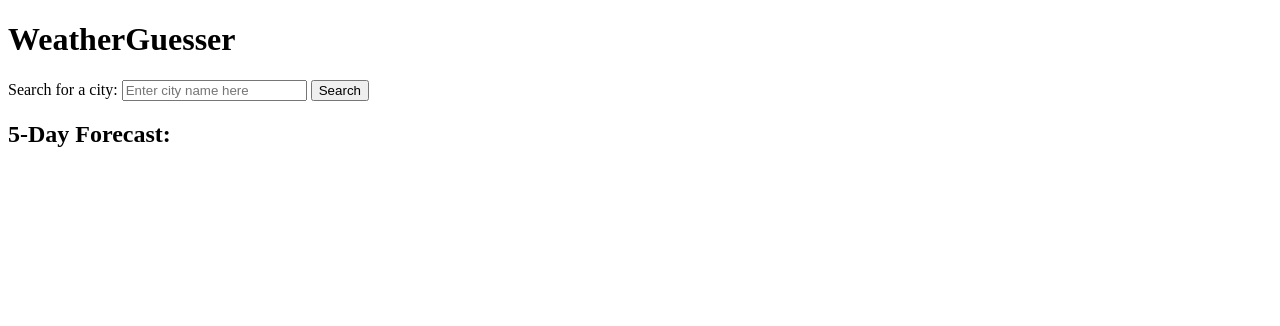
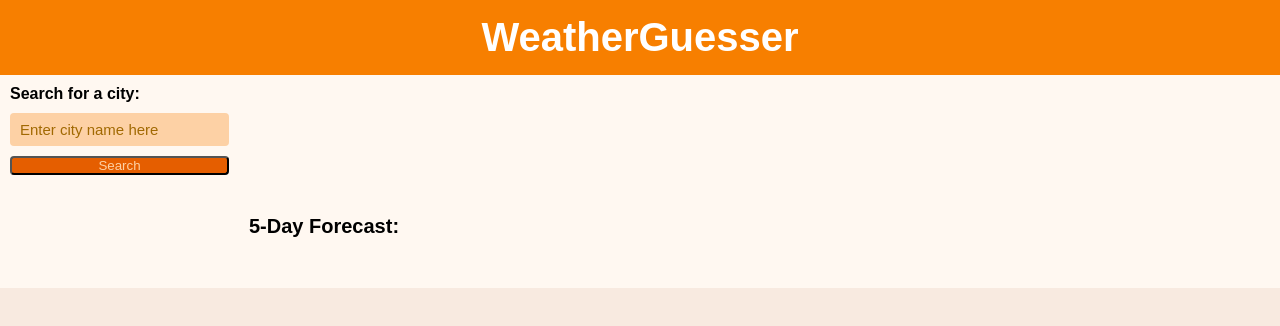
Before and after one commit to derricn2/WeatherGuesser, a plain HTML site: page index.html in a window 1280 px wide. Drawn offline with Linux system fonts and the light colour scheme.

Commit message:
added css styling to webpage

```diff
--- a/assets/css/style.css
+++ b/assets/css/style.css
@@ -0,0 +1,89 @@
+/* Reset default styles */
+* {
+    margin: 0;
+    padding: 0;
+    box-sizing: border-box;
+  }
+
+  body {
+    font-family: Arial, Helvetica, sans-serif;
+    background-color: #f8eae0;
+  }
+
+  header {
+    background-color: #f77f00;
+    color: white;
+    padding: 15px;
+    text-align: center;
+  }
+
+  header h1 {
+    font-size: 40px;
+    font-weight: bold;
+  }
+
+  main {
+    padding: 10px;
+    background-color: #fff8f1;
+    display: grid;
+    grid-template-columns: .20fr 1fr;
+    gap: 20px;
+  }
+
+
+
+h2 {
+    font-size: 20px;
+    font-weight: bold;
+    margin-bottom: 10px;
+}
+
+/* search section  */
+#search-form {
+    width: 100%;
+    display: flex;
+    flex-direction: column;
+    gap: 10px;
+}
+
+#search-form label {
+    font-weight: bold;
+}
+
+#search-form input[type="text"] {
+    padding: 8px 10px;
+    font-size: 15px;
+    background-color: #fdd1a5;
+    border: none;
+    border-radius: 4px;
+}
+
+#search-form input[type="text"]::placeholder {
+    color: #a16902;
+}
+
+#search-form button[type="submit"] {
+    color: #fdd1a5;
+    background-color: #e55e00;
+    cursor: pointer;
+    border-radius: 4px;
+}
+
+/* current weather section */
+#current-weather-section {
+
+    grid-column: 2 / -1;
+    grid-row: 1 / 3;
+    grid-column: 2 / 2;
+}
+
+#current-weather-info {
+    display: flex;
+    align-items: center;
+    gap: 20px;
+}
+
+/* forecast section */
+#forecast-section {
+    grid-column: 2 / 2;
+}
--- a/index.html
+++ b/index.html
@@ -10,7 +10,7 @@
 </head>
 
 <body>
-    <Header>
+    <Header class="title">
         <h1>WeatherGuesser</h1>
     </Header>
 
```
